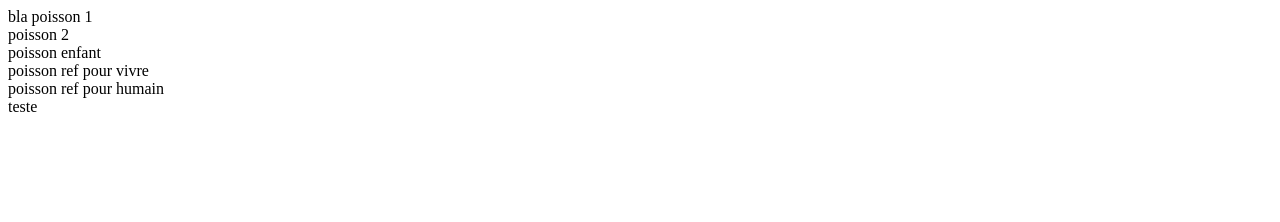
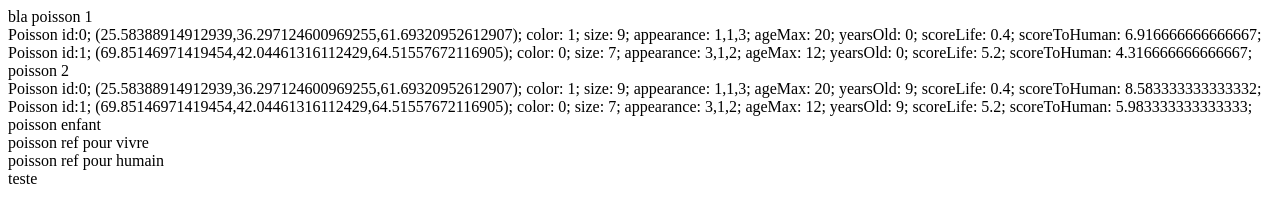
Before and after one commit to kvaloris/IA_ecosysteme, a website: page testFish.html in a window 1280 px wide. Drawn offline with Linux system fonts and the light colour scheme.

Commit message:
debut fishShoal init et debut fct nextYear

```diff
--- a/index.html
+++ b/index.html
@@ -7,6 +7,7 @@
   <title>Poissons</title>
   <script type="text/javascript" src="js/utils.js"></script>
   <script type="text/javascript" src="js/Fish.js"></script>
+  <script type="text/javascript" src="js/FishShoal.js"></script>
   <script type="text/javascript" src="js/selection.js"></script>
 
   <style>
@@ -89,20 +90,16 @@
       loadObject(fish.size, fichierName, fish.x, fish.y, fish.z);
     }
 
-    let fishesArray = [];
+
 
     // Display a certain number of fishes
     function displayFishes(){
-        for(let i=0; i< fishesArray.length; i++){
-          displayFish(fishesArray[i]);
+        for(let i=0; i< FishShoal.fishesArray.length; i++){
+          displayFish(FishShoal.fishesArray[i]);
         }
     }
 
-    function init(number) {
-      for(let i=0; i< number; i++){
-        fishesArray.push(Fish.fishRandom(i, fishesArray));
-      }
-    }
+
 
     scene.add(fishesGroup);
 
@@ -129,13 +126,13 @@
       renderer.render(scene, camera);
     }
 
-    init(100);
+    FishShoal.init(100);
     displayFishes();
 
     animate();
 
     // Generate a new generation of fishes and delete the previous generations
-    function generateNewGeneration() {
+    /*function generateNewGeneration() {
 
       const couples = selection(fishesArray); // [  [fish1, fish2], ...]
       fishesArray = [];
@@ -147,6 +144,7 @@
 
       deleteGroup();
     }
+    */
     document.addEventListener('keydown', () => {
       generateNewGeneration();
       displayFishes();
--- /dev/null
+++ b/js/FishShoal.js
@@ -0,0 +1,42 @@
+class FishShoal{
+
+    static fishesArray = [];
+
+    static init(number) {
+        for(let i=0; i< number; i++){
+            this.fishesArray.push(Fish.fishRandom(i, this.fishesArray));
+        }
+    }
+
+
+    static toString(){
+        var text ="";
+        for(var i=0; i< this.fishesArray.length; i++){
+            text = text + this.fishesArray[i].toString()+ '</br>';
+        }
+        return text;
+    }
+    static nextYear(){ //TODO
+        for(var i=0; i< this.fishesArray.length; i++){
+            this.fishesArray[i].yearsOld ++;
+            if (this.fishesArray[i].yearsOld > this.fishesArray[i].ageMax){
+                this.fishesArray= this.fishesArray.splice(i,1);
+            }
+        }
+
+
+    }
+}
+
+// Generate a new generation of fishes
+/*function generateNewGeneration() { //TODO
+
+    const couples = selection(fishesArray); // [  [fish1, fish2], ...]
+    fishesArray = [];
+
+    couples.forEach(couple => {
+        let child1 = Fish.generateChild(fishesArray.length, couple[0], couple[1], fishesArray);
+        fishesArray.push(child1);
+    });
+
+}*/
--- a/testFish.html
+++ b/testFish.html
@@ -21,11 +21,15 @@
 
         teste
         <div id="teste"></div>
-        <script src="Fish.js"></script>
+        <script src="js/Fish.js"></script>
+        <script src="js/FishShoal.js"></script>
+        <script type="text/javascript" src="js/utils.js"></script>
         <script>
+            /*
             //poissson 1 random
             poisson1 = Fish.fishRamdom();
             document.querySelector('#p1').innerHTML= poisson1.toString();
+
 
             //poissson 2 random
             poisson2 = Fish.fishRamdom();
@@ -37,6 +41,21 @@
 
             document.querySelector('#BTFishL').innerHTML= bestFishlife.toString();
             document.querySelector('#BTFishH').innerHTML= bestFishToHumain.toString();
+            */
+
+            FishShoal.init(2);
+            document.querySelector('#p1').innerHTML= FishShoal.toString();
+            FishShoal.nextYear();
+            FishShoal.nextYear();
+            FishShoal.nextYear();
+            FishShoal.nextYear();
+            FishShoal.nextYear();
+            FishShoal.nextYear();
+            FishShoal.nextYear();
+            FishShoal.nextYear();
+            FishShoal.nextYear();
+            document.querySelector('#p2').innerHTML= FishShoal.toString();
+
         </script>
         <!-- Corps de la page -->
 
```
